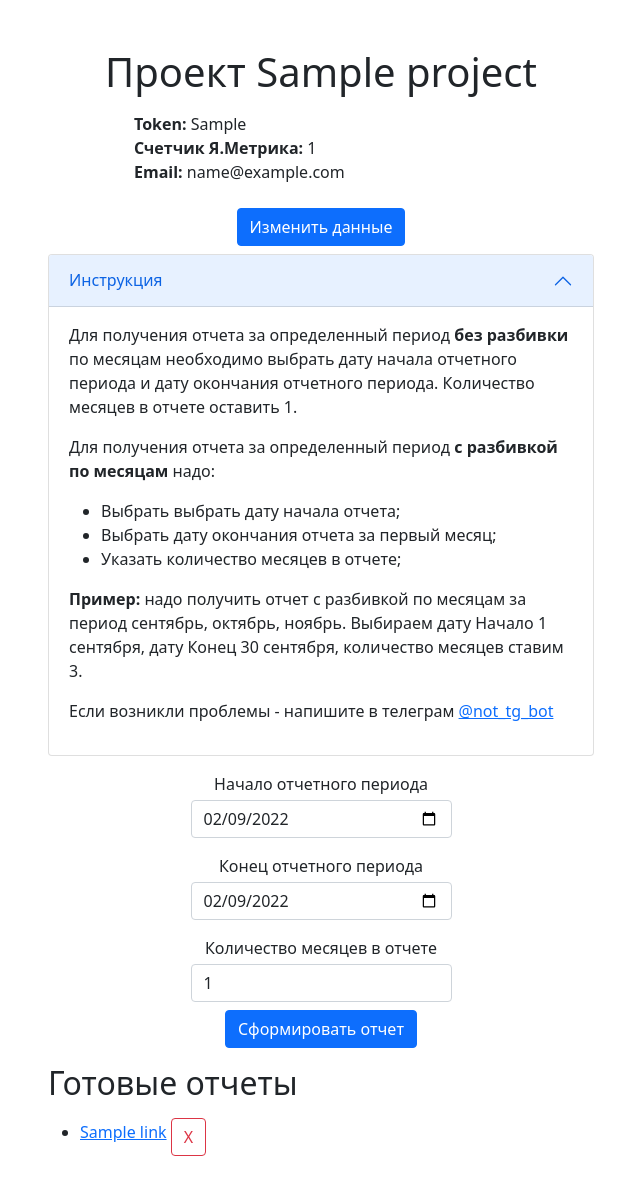
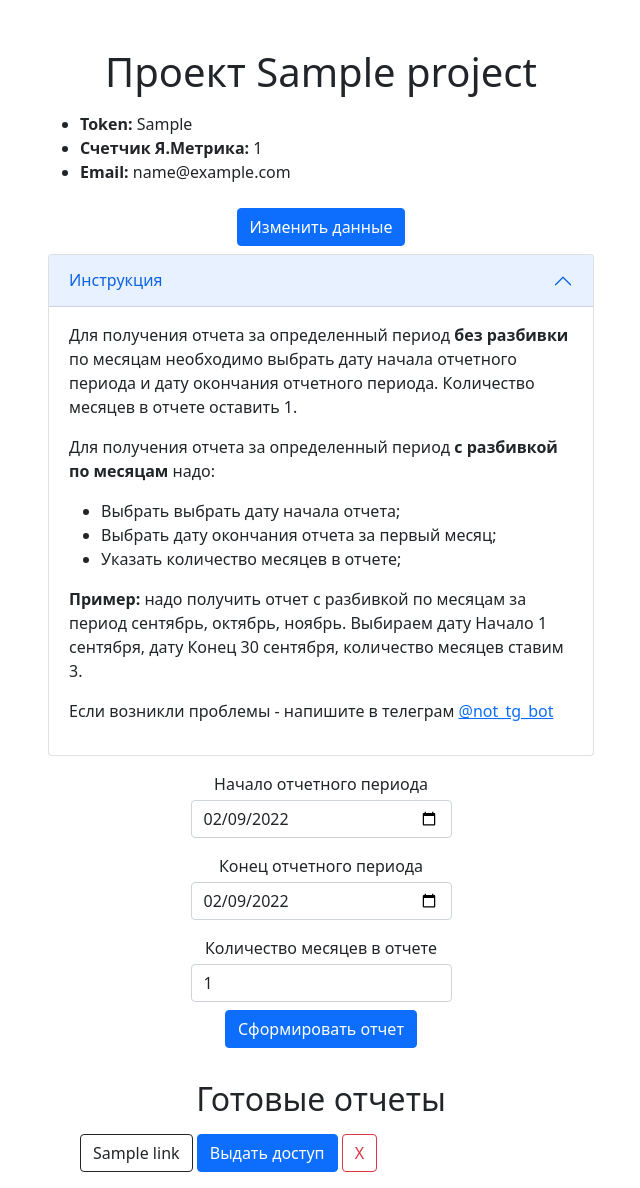
Before and after one commit to sobbaka/metrika_reporter, a Django app: page /1/ in a window 1280 px wide. Shown: the part 40-1228 px from the top of the page, without its empty margins (319-959 px from the left). Before the commit the page ends 1196 px from the top, so only its background shows below. Run offline with Django 3.2, Linux system fonts and the light colour scheme; a user stored in the database is signed in; tables that the repository leaves empty hold one stand-in row (values such as "Sample post").

Commit message:
feat: share reports links with other users
description: now user can share their google docs with other users by application. Might be usefull if email in project setting was incorrect

```diff
--- a/reporter/templates/reporter/project_detail.html
+++ b/reporter/templates/reporter/project_detail.html
@@ -99,15 +99,23 @@
                     </div>
                 </div>
 
-                <h2 class="mt-2">Готовые отчеты</h2>
+                <h2 class="mt-4 text-center">Готовые отчеты</h2>
 
-                <ul>
+                <ul class="project_link_list">
                     {% if object.links %}
                         {% for link in object.links.all %}
-                            <li><a href="{{ link.text }}" target="_blank" class="mt-2">{{ link.name }}</a> <a
-                                    href="/delete-link/{{ link.id }}" class="btn btn-outline-danger mt-2">X</a></li>
+                            <li><a href="{{ link.text }}" target="_blank" class="btn btn-outline-dark mt-2">{{ link.name }}</a>
+
+
+
+                                <button type="button" class="btn btn-primary mt-2" data-bs-toggle="modal"
+                                        data-bs-target="#exampleModal" id="{{ link.id }}" onClick="add_email_form(this.id)">
+                                  Выдать доступ
+                                </button>
+
+                                <a href="/delete-link/{{ link.id }}" class="btn btn-outline-danger mt-2">X</a></li>
                         {% empty %}
-                            <h3>Здесь еще нет отчетов...</h3>
+                            <p class="mt-2 text-center">Здесь еще нет отчетов...</p>
                         {% endfor %}
                     {% endif %}
                 </ul>
@@ -116,4 +124,42 @@
         </div>
     </div>
 
+
+<!-- Modal -->
+<div class="modal fade" id="exampleModal" tabindex="-1" aria-labelledby="exampleModalLabel" aria-hidden="true">
+  <div class="modal-dialog">
+    <div class="modal-content">
+      <div class="modal-header">
+        <h5 class="modal-title" id="exampleModalLabel">Предоставление доступа к файлу отчета</h5>
+          <p></p>
+        <button type="button" class="btn-close" data-bs-dismiss="modal" aria-label="Close"></button>
+      </div>
+        <form action="{%  url 'share_link' %}" method="post">
+      <div class="modal-body">
+
+                {% csrf_token %}
+                <input id="link_id_input" class="form-control form-control-lg" type="hidden" placeholder="link id"
+                       aria-label=".form-control-lg example" name="link_id">
+                <input class="form-control form-control-lg" type="text" placeholder="Введите email"
+                       aria-label=".form-control-lg example" name="email">
+
+      </div>
+      <div class="modal-footer">
+        <button type="button" class="btn btn-secondary" data-bs-dismiss="modal">Закрыть</button>
+        <button type="submit" class="btn btn-primary text-center">Save changes</button>
+      </div>
+        </form>
+    </div>
+  </div>
+</div>
+
+
+
+<script type="text/javascript">
+  function add_email_form(clicked_id)
+  {
+      document.getElementById("link_id_input").value = clicked_id
+  }
+</script>
+
 {% endblock %}
--- a/reporter/urls.py
+++ b/reporter/urls.py
@@ -1,5 +1,5 @@
 from django.urls import path
-from .views import ProjectDetail, create_report, ProjectEdit, ProjectAdd, ProjectList, delete_link, ProjectDelete
+from .views import ProjectDetail, create_report, ProjectEdit, ProjectAdd, ProjectList, delete_link, ProjectDelete, share_link
 
 urlpatterns = [
     path('', ProjectList.as_view(), name='project_list'),
@@ -8,5 +8,6 @@ urlpatterns = [
     path('add/', ProjectAdd.as_view(), name='project_add'),
     path('<int:pk>/', ProjectDetail.as_view(), name='project_detail'),
     path('delete-link/<int:pk>/', delete_link, name='delete_link'),
+    path('share-link/', share_link, name='share_link'),
     path('<int:pk>/delete/', ProjectDelete.as_view(), name='project_delete'),
 ]
--- a/reporter/views.py
+++ b/reporter/views.py
@@ -12,8 +12,9 @@ from datetime import datetime
 from yametrep.settings import BASE_DIR
 from .forms import ProjectForm, ProjectCreateForm
 from .models import Project, Link
-from .utils import get_data_and_dates_metrika, write_csv, export_to_gspread, delete_gspread_file
+from .utils import get_data_and_dates_metrika, write_csv, export_to_gspread, delete_file_gspread, share_file_gspread
 from accounts.models import CustomUser
+
 
 class ProjectDelete(LoginRequiredMixin, DeleteView):
     model = Project
@@ -27,7 +28,7 @@ class ProjectDelete(LoginRequiredMixin, DeleteView):
         links = self.object.links.all()
         if links:
             for link in links:
-                delete_gspread_file(link)
+                delete_file_gspread(link)
                 link.delete()
 
         messages.success(request, 'Проект удален')
@@ -35,11 +36,22 @@ class ProjectDelete(LoginRequiredMixin, DeleteView):
         return HttpResponseRedirect(success_url)
 
 
+def share_link(request):
+    if request.method == 'POST':
+        link_pk = int(request.POST['link_id'])
+        email = request.POST['email']
+        link = get_object_or_404(Link, pk=link_pk)
+        redirect_id = link.project_set.all()[0].id
+        share_file_gspread(link, email)
+
+        return HttpResponseRedirect(f'/{redirect_id}/')
+
+
 @login_required
 def delete_link(request, pk):
     link = get_object_or_404(Link, pk=pk)
     redirect_id = link.project_set.all()[0].id
-    delete_gspread_file(link)
+    delete_file_gspread(link)
     link.delete()
     messages.success(request, 'Документ удален')
     return HttpResponseRedirect(f'/{redirect_id}/')
@@ -74,7 +86,6 @@ class ProjectAdd(LoginRequiredMixin, ListView):
 
 
 class ProjectEdit(LoginRequiredMixin, UpdateView):
-
     template_name = 'reporter/project_edit.html'
     form_class = ProjectForm
 
@@ -99,9 +110,9 @@ class ProjectDetail(LoginRequiredMixin, DetailView):
         obj = get_object_or_404(
             self.model.objects.prefetch_related(
                 Prefetch('links', queryset=Link.objects.order_by('-id'))
-                ),
+            ),
             pk=self.kwargs['pk'],
-            )
+        )
         return obj
 
     def get_context_data(self, *args, **kwargs):
--- a/static/css/style.css
+++ b/static/css/style.css
@@ -8,7 +8,15 @@
     display: inline-block;
 }
 
-.project-data {
+.project_link_list {
     list-style: none;
-    padding-left: 86px;
 }
+
+.project_list_wrapper{
+    text-align: center;
+}
+
+.btn-project {
+    display: inline-block;
+    min-width: 200px;
+}
```
Also changed, not shown: reporter/templates/reporter/project_list.html (+3 -6 lines), reporter/utils.py (+14 -1 lines).
